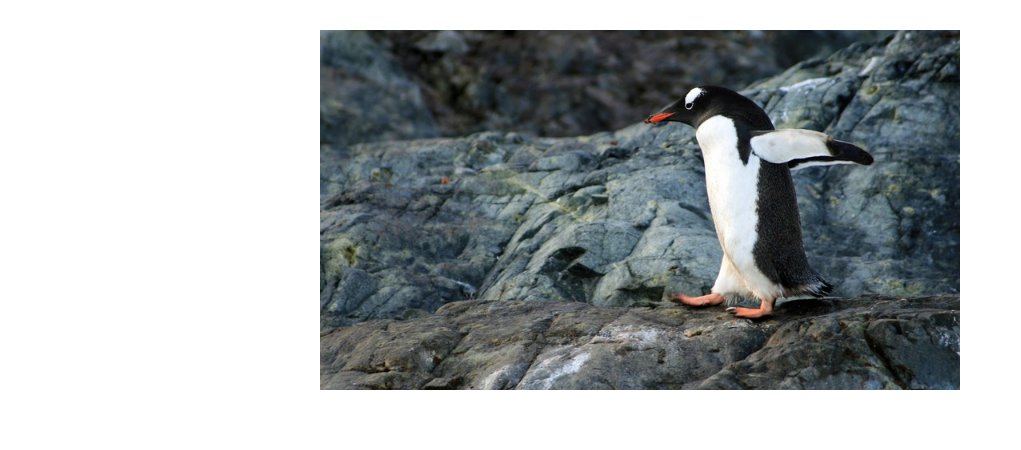
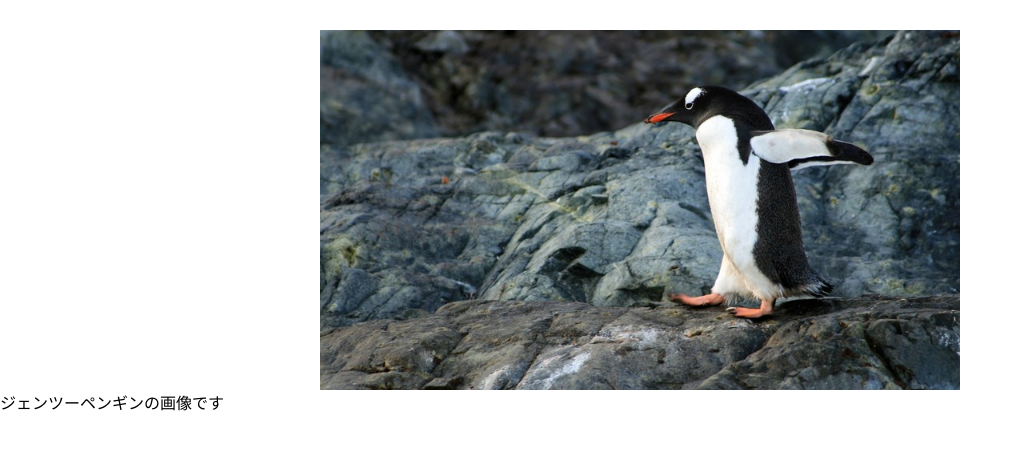
Before and after one commit to rewoso/GitHubPagesStudy, a plain HTML site: page index.html in a window 1280 px wide. Shown: the part 116-566 px from the top of the page, without its empty margins (0-1021 px from the left). Drawn offline with Linux system fonts and the light colour scheme.

Commit message:
add 画像の注釈を追加

```diff
--- a/index.html
+++ b/index.html
@@ -10,5 +10,6 @@
 <body>
     <h1 class="head-1">Github Pagesテストサイト</h1>
     <div class="img-wrap"><img src="./pengin.jpg" alt="ペンギンの画像！" width="640" height="360"></div>
+    <p class="text">ジェンツーペンギンの画像です</p>
 </body>
 </html>
```
